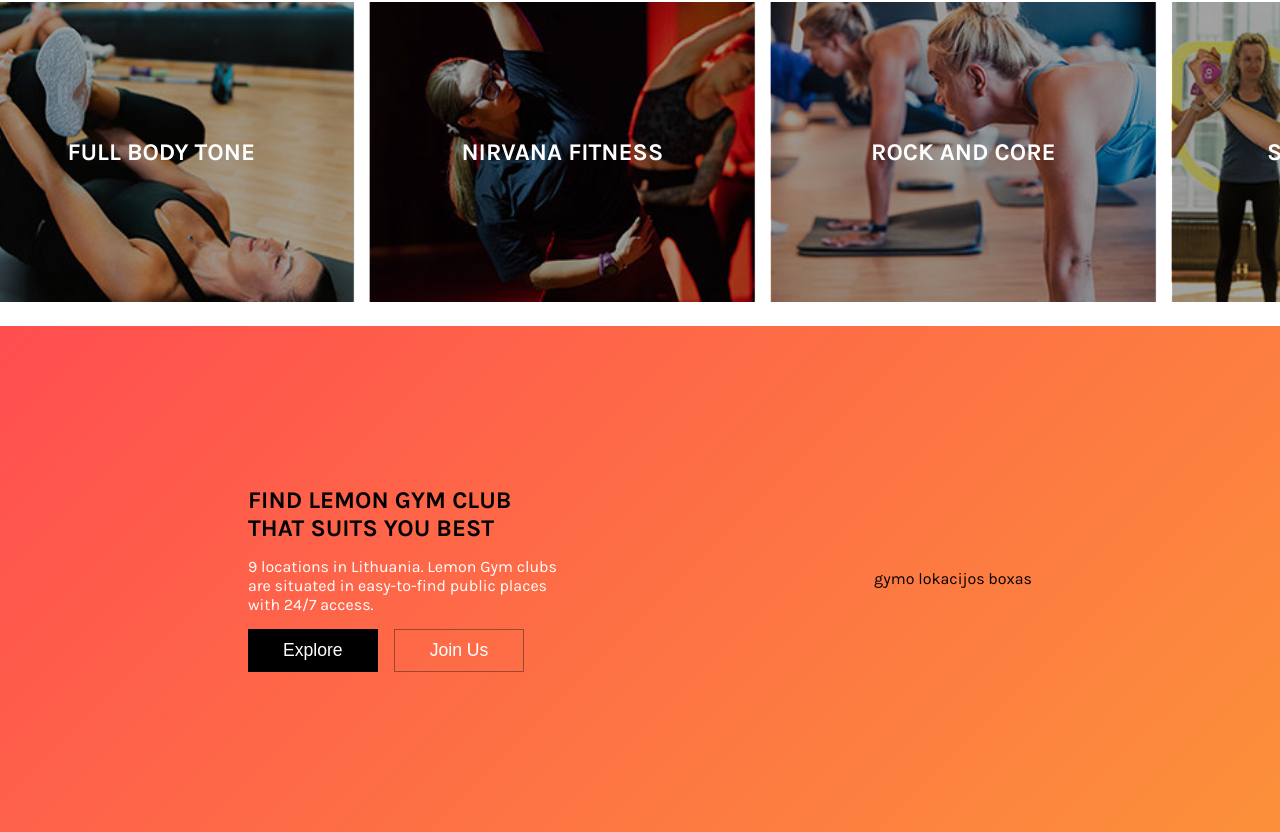
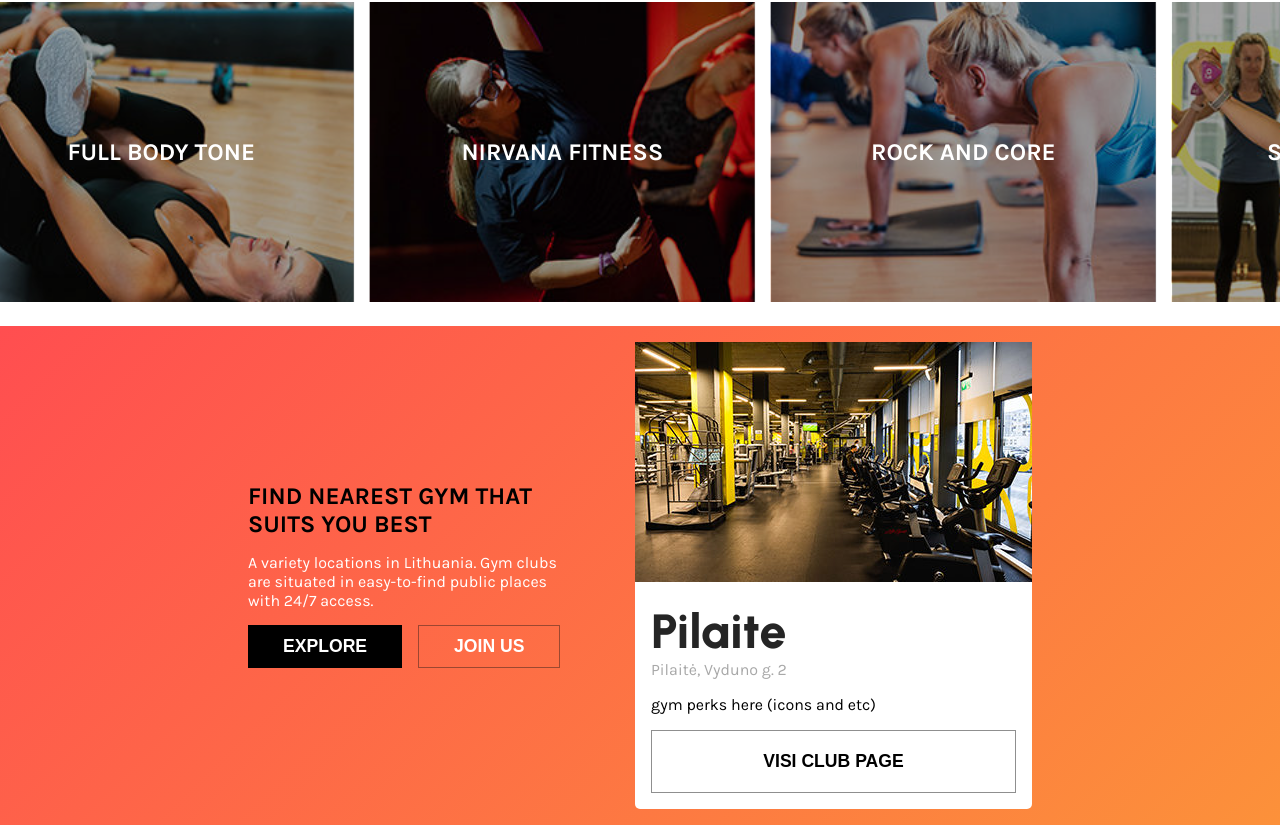
Before and after one commit to aldask/gym, a React (Create React App) app: page / in a window 1280 px wide. Shown: the part 2082-2914 px from the top of the page. Built offline with nearby package versions, Linux system fonts and the light colour scheme.

Commit message:
Gym location box done. Now need to make component and add a few more locations.

```diff
--- a/src/Components/Locations/Locations.tsx
+++ b/src/Components/Locations/Locations.tsx
@@ -1,29 +1,50 @@
+import pilaite from "../../Images/Locations/pilaite.jpg";
+
 function Locations() {
   return (
     <section className="locations">
       <div className="container">
-        <div className="location-box">
-          <div className="location-box__side1">
-            <h2 className="location-box__side1--title">
-              FIND LEMON GYM CLUB THAT SUITS YOU BEST
+        <div className="locations__box">
+          <div className="locations__box__side1">
+            <h2 className="locations__box__side1__title">
+              FIND NEAREST GYM THAT SUITS YOU BEST
             </h2>
-            <p className="location-box__side1--text">
-              9 locations in Lithuania. Lemon Gym clubs are situated in
+            <p className="locations__box__side1__text">
+              A variety locations in Lithuania. Gym clubs are situated in
               easy-to-find public places with 24/7 access.
             </p>
-            <div className="location-box__side1--buttons">
-              <button className="location-box__side1--buttons--explore">
+            <div className="locations__box__side1__buttons">
+              <button className="locations__box__side1__buttons--explore">
                 Explore
               </button>
-              <button className="location-box__side1--buttons--join">
+              <button className="locations__box__side1__buttons--join">
                 Join Us
               </button>
             </div>
           </div>
-          <div className="location-box__side2">gymo lokacijos boxas</div>
+          <div className="locations__box__side2">
+            <div className="locations__box__side2__gym-box">
+              <div className="locations__box__side2__gym-box__img">
+                <img src={pilaite} alt="gym" />
+              </div>
+              <div className="locations__box__side2__gym-box__content">
+                <div className="locations__box__side2__gym-box__content--name">
+                  <h1>Pilaite</h1>
+                  <p>Pilaitė, Vyduno g. 2</p>
+                </div>
+                <div className="locations__box__side2__gym-box__content--perks">
+                  gym perks here (icons and etc)
+                </div>
+                <div className="locations__box__side2__gym-box__content--about">
+                  <button>Visi Club Page</button>
+                </div>
+              </div>
+            </div>
+          </div>
         </div>
       </div>
     </section>
   );
 }
+
 export default Locations;
--- a/src/Components/Locations/Styles/_locations.scss
+++ b/src/Components/Locations/Styles/_locations.scss
@@ -1,8 +1,9 @@
 .locations {
   background: linear-gradient(135deg, #ff4e50 0%, #fc913a 100%);
 }
-.location-box {
-  padding: 10rem 3rem;
+
+.locations__box {
+  padding: 1rem 3rem;
   display: flex;
   flex-direction: row;
   gap: 15px;
@@ -16,11 +17,11 @@
     flex-direction: column;
     gap: 15px;
 
-    &--text {
+    &__text {
       color: white;
     }
 
-    &--buttons {
+    &__buttons {
       display: flex;
       flex-direction: row;
       gap: 1rem;
@@ -28,7 +29,8 @@
       button {
         padding: 10px 35px;
         font-size: 1.1rem;
-        font-weight: 500;
+        font-weight: 600;
+        text-transform: uppercase;
       }
 
       &--explore {
@@ -56,4 +58,47 @@
       }
     }
   }
+
+  &__side2 {
+    display: flex;
+    flex-direction: column;
+
+    &__gym-box {
+      background-color: white;
+      border-radius: 5px;
+
+      &__img {
+      }
+
+      &__content {
+        padding: 1rem 1rem;
+
+        &--name {
+          padding: 0 0 1rem;
+        }
+
+        &--perks {
+          padding: 0 0 1rem;
+        }
+
+        &--about {
+          transition: all 0.2s ease-in-out;
+          button {
+            background: rgba(0, 0, 0, 0);
+            width: 100%;
+            padding: 20px;
+            border: 1px solid rgba(0, 0, 0, 0.438);
+            font-size: 1.1rem;
+            font-weight: 600;
+            text-transform: uppercase;
+          }
+          &:hover {
+            color: black;
+            background-color: rgb(185, 185, 185);
+            border: 1px solid rgba(0, 0, 0, 0);
+          }
+        }
+      }
+    }
+  }
 }
```
Also changed, not shown: src/Images/Locations/pilaite.jpg (added).
